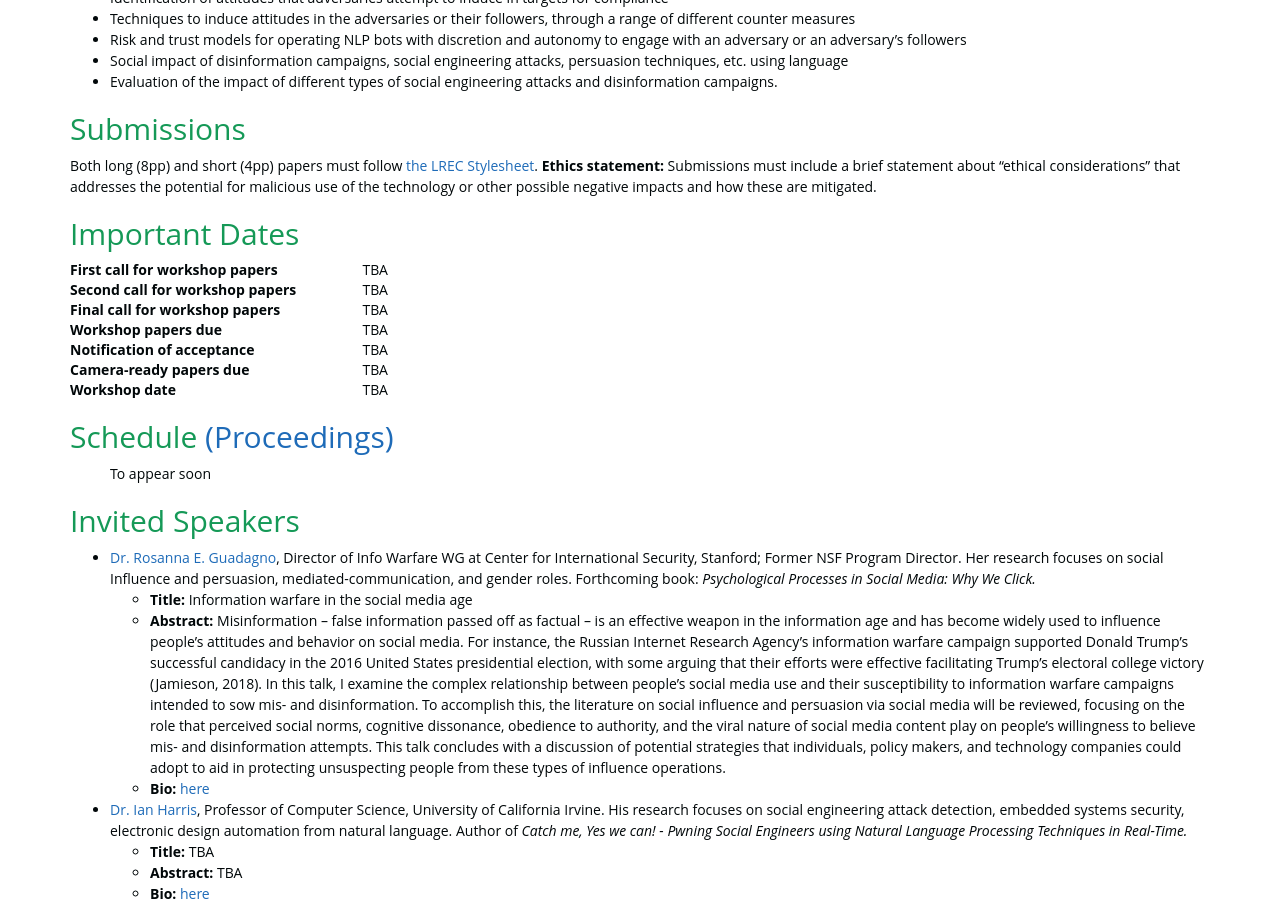
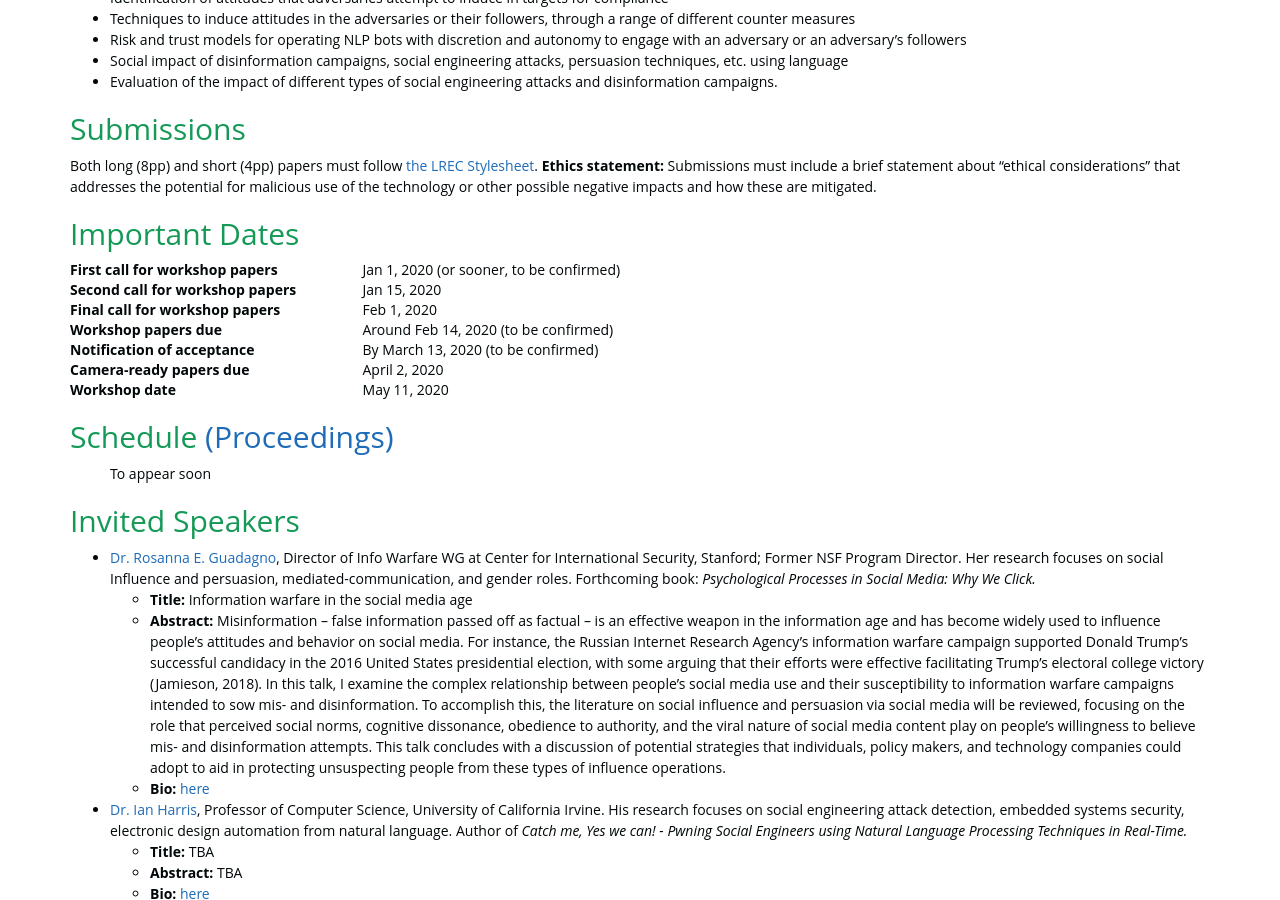
Before and after one commit to social-threats/social-threats.github.io, a Jekyll site: the page built from index.html, in a window 1280 px wide and 900 px high, scrolled down 1098 px. Built offline with Jekyll 4.4.1, drawn with Linux system fonts in a browser that asks for light colours; nearby versions of some CDN libraries.

Commit message:
dates added

```diff
--- a/_includes/_STOC_2020/important_dates.html
+++ b/_includes/_STOC_2020/important_dates.html
@@ -4,17 +4,17 @@
 
 <dl class="row">
     <dt class="col-sm-3">First call for workshop papers</dt>
-    <dd class="col-sm-9">TBA</dd>
+    <dd class="col-sm-9">Jan 1, 2020 (or sooner, to be confirmed)</dd>
     <dt class="col-sm-3">Second call for workshop papers</dt>
-    <dd class="col-sm-9">TBA</dd>
+    <dd class="col-sm-9">Jan 15, 2020</dd>
     <dt class="col-sm-3">Final call for workshop papers</dt>
-    <dd class="col-sm-9">TBA</dd>
+    <dd class="col-sm-9">Feb 1, 2020</dd>
     <dt class="col-sm-3">Workshop papers due</dt>
-    <dd class="col-sm-9">TBA</dd>
+    <dd class="col-sm-9">Around Feb 14, 2020 (to be confirmed)</dd>
     <dt class="col-sm-3">Notification of acceptance</dt>
-    <dd class="col-sm-9">TBA</dd>
+    <dd class="col-sm-9">By March 13, 2020 (to be confirmed)</dd>
     <dt class="col-sm-3">Camera-ready papers due</dt>
-    <dd class="col-sm-9">TBA</dd>
+    <dd class="col-sm-9">April 2, 2020</dd>
     <dt class="col-sm-3">Workshop date</dt>
-    <dd class="col-sm-9">TBA</dd>
+    <dd class="col-sm-9">May 11, 2020</dd>
 </dl>
```
